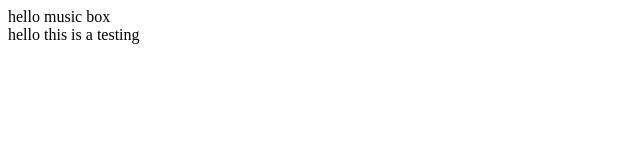
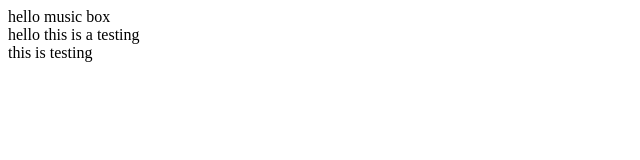
Before and after one commit to yutong16/musicBbox, an Angular app: page / in a window 1280 px wide. Shown: the top 160 px of the page, without its empty margins (0-640 px from the left). Built offline with nearby package versions, Linux system fonts and the light colour scheme.

Commit message:
add a testing

```diff
--- a/src/app/app.component.html
+++ b/src/app/app.component.html
@@ -1,3 +1,4 @@
 <!--The content below is only a placeholder and can be replaced.-->
 <div>hello music box</div>
 <div>hello this is a testing</div>
+<div>this is testing</div>
```
